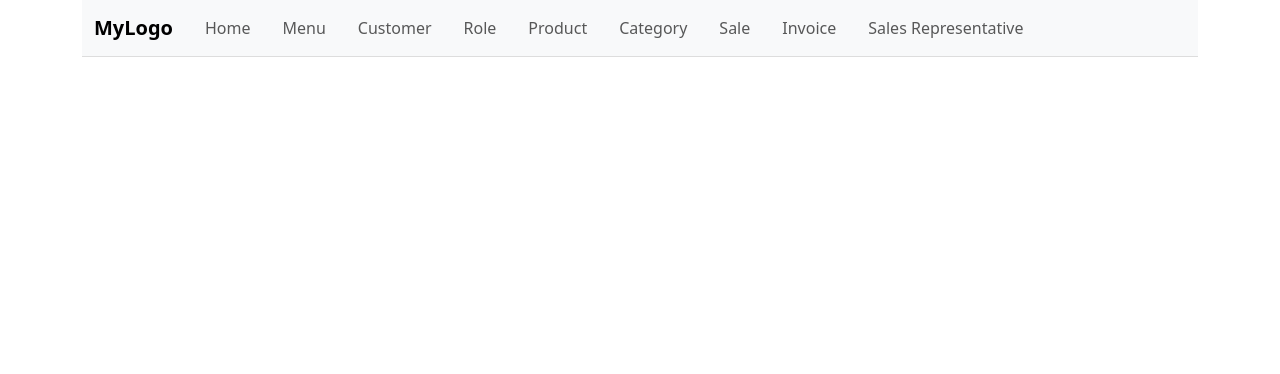
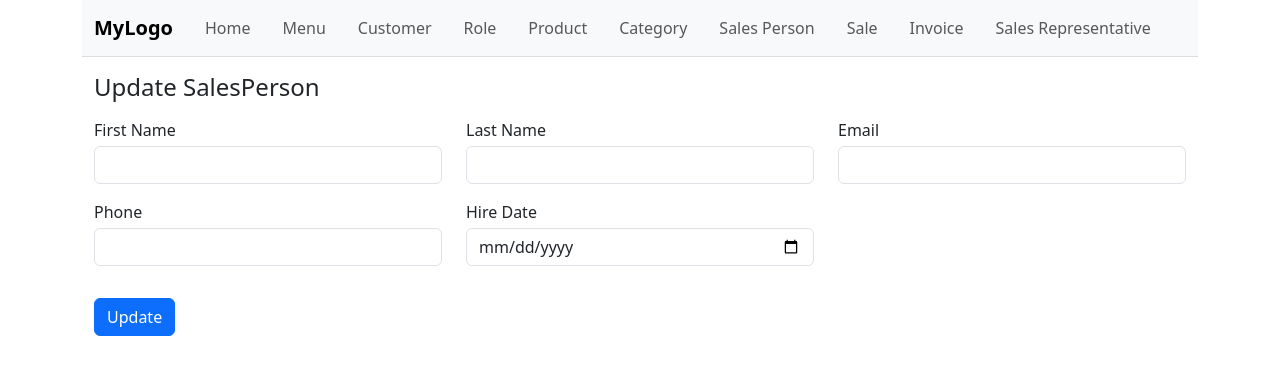
Before and after one commit to ynskrc23/sales-tracking-ui, a React (Create React App) app: page /salesperson/edit/1 in a window 1280 px wide. Shown: the top 374 px of the page. Built offline with nearby package versions, Linux system fonts and the light colour scheme; no server answers.

Commit message:
sales person yazıldı

```diff
--- a/src/App.js
+++ b/src/App.js
@@ -19,6 +19,8 @@ import MenuList from "./components/menu/MenuList";
 import MenuForm from "./components/menu/MenuForm";
 import CategoryForm from "./components/category/CategoryForm";
 import CategoryList from "./components/category/CategoryList";
+import SalesPersonForm from "./components/salesperson/SalesPersonForm";
+import SalesPersonList from "./components/salesperson/SalesPersonList";
 
 const App = () => {
     return (
@@ -47,6 +49,10 @@ const App = () => {
 	                <Route path="/category/add" element={<CategoryForm/>} />
 	                <Route path="/category/edit/:categoryId" element={<CategoryForm/>} />
 
+	                <Route path="/salesperson" element={<SalesPersonList/>} />
+	                <Route path="/salesperson/add" element={<SalesPersonForm/>} />
+	                <Route path="/salesperson/edit/:salespersonId" element={<SalesPersonForm/>} />
+
                     <Route path="/sale" element={<SaleList/>} />
                     <Route path="/sale-details/:id" element={<SaleDetails/>} />
 
--- a/src/components/layout/Navbar.js
+++ b/src/components/layout/Navbar.js
@@ -39,6 +39,9 @@ const Navbar = () => {
                             <Link className="nav-link" to="/category">Category</Link>
                         </li>
                         <li className="nav-item">
+                            <Link className="nav-link" to="/salesperson">Sales Person</Link>
+                        </li>
+                        <li className="nav-item">
                             <Link className="nav-link" to="/sale">Sale</Link>
                         </li>
                         <li className="nav-item">
--- /dev/null
+++ b/src/components/salesperson/SalesPersonForm.js
@@ -0,0 +1,174 @@
+import React, { useState, useEffect } from 'react';
+import axios from 'axios';
+import { useNavigate, useParams } from 'react-router-dom';
+
+const SalesPersonForm = () => {
+	const [form, setForm] = useState({
+		salespersonId: null,
+		firstName: '',
+		lastName: '',
+		email: '',
+		phone: '',
+		hireDate: ''
+	});
+	const [successMessage, setSuccessMessage] = useState('');
+	const [errors, setErrors] = useState({});
+	const navigate = useNavigate();
+	const { salespersonId } = useParams();
+
+	useEffect(() => {
+		if (salespersonId) {
+			fetchSalesPerson(salespersonId);
+		}
+	}, [salespersonId]);
+
+	const fetchSalesPerson = async (salespersonId) => {
+		try {
+			const response = await axios.get(`/api/salespersons/${salespersonId}`);
+			setForm(response.data);
+		} catch (error) {
+			console.error('Error fetching salesperson:', error);
+		}
+	};
+
+	const handleChange = (e) => {
+		const { name, value } = e.target;
+		setForm({ ...form, [name]: value });
+		setErrors({ ...errors, [name]: '' }); // Temizle hata mesajını
+	};
+
+	const validateForm = () => {
+		let formErrors = {};
+		const emailRegex = /^[^\s@]+@[^\s@]+\.[^\s@]+$/;
+		const phoneRegex = /^[0-9]*$/; // Yalnızca rakamları kabul et
+
+		if (!form.firstName) formErrors.firstName = 'First name is required';
+		if (!form.lastName) formErrors.lastName = 'Last name is required';
+		if (!form.email) {
+			formErrors.email = 'Email is required';
+		} else if (!emailRegex.test(form.email)) {
+			formErrors.email = 'Invalid email format';
+		}
+		if (!form.phone) {
+			formErrors.phone = 'Phone is required';
+		} else if (!phoneRegex.test(form.phone)) {
+			formErrors.phone = 'Phone must contain only numbers';
+		}
+		if (!form.hireDate) formErrors.hireDate = 'Hire Date is required';
+
+		setErrors(formErrors);
+		return Object.keys(formErrors).length === 0; // Eğer hata yoksa true döner
+	};
+
+	const handleSubmit = async (e) => {
+		e.preventDefault();
+		if (!validateForm()) return;
+
+		const formData = {
+			salespersonId: form.salespersonId,
+			firstName: form.firstName,
+			lastName: form.lastName,
+			email: form.email,
+			phone: form.phone,
+			hireDate: form.hireDate
+		};
+
+		try {
+			if (salespersonId) {
+				// Güncelleme işlemi
+				await axios.put(`/api/salespersons/${salespersonId}`, formData);
+				setSuccessMessage('Sales Person updated successfully');
+			} else {
+				// Ekleme işlemi
+				await axios.post('/api/salespersons', formData);
+				setSuccessMessage('Sales Person added successfully');
+			}
+
+			// Mesajı 2 saniye sonra temizleyip yönlendirme yapalım
+			setTimeout(() => {
+				setSuccessMessage('');
+				navigate('/salesperson');
+			}, 2000);
+		} catch (error) {
+			console.error('There was an error saving the salesperson!', error);
+		}
+	};
+
+	return (
+		<div className="container mt-3">
+			<h4 className="mb-3">{salespersonId ? 'Update SalesPerson' : 'Add SalesPerson'}</h4>
+			{successMessage && <div className="alert alert-success">{successMessage}</div>}
+			<form onSubmit={handleSubmit}>
+				<div className="row">
+					<div className="form-group col-md-4 mb-3">
+						<label htmlFor="firstName" className="mb-1">First Name</label>
+						<input
+							id="firstName"
+							name="firstName"
+							type="text"
+							className="form-control"
+							value={form.firstName}
+							onChange={handleChange}
+						/>
+						{errors.firstName && <div className="text-danger">{errors.firstName}</div>}
+					</div>
+					<div className="form-group col-md-4 mb-3">
+						<label htmlFor="lastName" className="mb-1">Last Name</label>
+						<input
+							id="lastName"
+							name="lastName"
+							type="text"
+							className="form-control"
+							value={form.lastName}
+							onChange={handleChange}
+						/>
+						{errors.lastName && <div className="text-danger">{errors.lastName}</div>}
+					</div>
+					<div className="form-group col-md-4 mb-3">
+						<label htmlFor="email" className="mb-1">Email</label>
+						<input
+							id="email"
+							name="email"
+							type="email"
+							className="form-control"
+							value={form.email}
+							onChange={handleChange}
+						/>
+						{errors.email && <div className="text-danger">{errors.email}</div>}
+					</div>
+					<div className="form-group col-md-4 mb-3">
+						<label htmlFor="phone" className="mb-1">Phone</label>
+						<input
+							id="phone"
+							name="phone"
+							type="text"
+							className="form-control"
+							value={form.phone}
+							onChange={handleChange}
+						/>
+						{errors.phone && <div className="text-danger">{errors.phone}</div>}
+					</div>
+					<div className="form-group col-md-4 mb-3">
+						<label htmlFor="hireDate" className="mb-1">Hire Date</label>
+						<input
+							id="hireDate"
+							name="hireDate"
+							type="date"
+							className="form-control"
+							value={form.hireDate}
+							onChange={handleChange}
+						/>
+						{errors.hireDate && <div className="text-danger">{errors.hireDate}</div>}
+					</div>
+
+				</div>
+
+				<button type="submit" className="btn btn-primary mt-3">
+					{salespersonId ? 'Update' : 'Add'}
+				</button>
+			</form>
+		</div>
+	);
+};
+
+export default SalesPersonForm;
--- /dev/null
+++ b/src/components/salesperson/SalesPersonList.js
@@ -0,0 +1,128 @@
+import React, { useState, useEffect } from 'react';
+import axios from 'axios';
+import { Link } from 'react-router-dom';
+import DataTable from 'react-data-table-component';
+import { CSVLink } from 'react-csv';
+import jsPDF from 'jspdf';
+import 'jspdf-autotable';
+
+const SalesPersonList = () => {
+	const [salespersons, setSalesPersons] = useState([]);
+	const [loading, setLoading] = useState(true);
+	const [error, setError] = useState(null);
+	const [searchText, setSearchText] = useState('');
+
+	useEffect(() => {
+		const fetchSalesPersons = async () => {
+			try {
+				const response = await axios.get('/api/salespersons');
+				setSalesPersons(response.data);
+			} catch (error) {
+				setError(error);
+			} finally {
+				setLoading(false);
+			}
+		};
+
+		fetchSalesPersons();
+	}, []);
+
+	const deleteSalesPerson = async (salespersonId) => {
+		try {
+			await axios.delete(`/api/salespersons/${salespersonId}`);
+			setSalesPersons(salespersons.filter(salesperson => salesperson.salespersonId !== salespersonId));
+		} catch (error) {
+			console.error('Error deleting salesperson:', error);
+		}
+	};
+
+	const columns = [
+		{
+			name: 'Name',
+			selector: row => `${row.firstName} ${row.lastName}`,
+			sortable: true,
+		},
+		{
+			name: 'Email',
+			selector: row => row.email,
+			sortable: true,
+		},
+		{
+			name: 'Phone',
+			selector: row => row.phone,
+			sortable: true,
+		},
+		{
+			name: 'Hire Date',
+			selector: row => row.hireDate,
+			sortable: true,
+		},
+		{
+			name: 'Action',
+			cell: row => (
+				<div>
+					<Link to={`/salesperson/edit/${row.salespersonId}`} className="btn btn-sm btn-warning m-lg-1">Edit</Link>
+					<button onClick={() => deleteSalesPerson(row.salespersonId)} className="btn btn-danger btn-sm ml-2">Delete</button>
+				</div>
+			),
+		},
+	];
+
+	const filteredSalesPersons = salespersons.filter(salesperson =>
+		`${salesperson.firstName} ${salesperson.lastName}`.toLowerCase().includes(searchText.toLowerCase()) ||
+		salesperson.email.toLowerCase().includes(searchText.toLowerCase()) ||
+		salesperson.phone.toLowerCase().includes(searchText.toLowerCase()) ||
+		salesperson.hireDate.toLowerCase().includes(searchText.toLowerCase())
+	);
+
+	const exportToPDF = () => {
+		const doc = new jsPDF();
+		doc.autoTable({
+			head: [['Name', 'Email', 'Phone', 'Hire Date']],
+			body: filteredSalesPersons.map(salesperson => [
+				`${salesperson.firstName} ${salesperson.lastName}`,
+				salesperson.email,
+				salesperson.phone,
+				salesperson.hireDate
+			]),
+		});
+		doc.save('salespersons.pdf');
+	};
+
+	if (loading) return <p>Loading...</p>;
+	if (error) return <p>Error: {error.message}</p>;
+
+	return (
+		<div className="container mt-3">
+			<div className="row mb-3 align-items-center">
+				<div className="col-md-4">
+					<h4>SalesPersons</h4>
+				</div>
+				<div className="col-md-8 text-end">
+
+					<div className="d-inline-flex align-items-center">
+						<input
+							type="text"
+							placeholder="Search..."
+							value={searchText}
+							onChange={e => setSearchText(e.target.value)}
+							className="form-control me-2"
+							style={{ width: '300px' }}
+						/>
+						<CSVLink data={filteredSalesPersons} filename="salespersons.csv" className="btn btn-success me-2">Export CSV</CSVLink>
+						<button onClick={exportToPDF} className="btn btn-danger me-2">Export PDF</button>
+						<Link to="/salesperson/add" className="btn btn-primary">Add Sales Person</Link>
+					</div>
+				</div>
+			</div>
+			<DataTable
+				columns={columns}
+				data={filteredSalesPersons}
+				pagination
+				responsive
+			/>
+		</div>
+	);
+};
+
+export default SalesPersonList;
```
